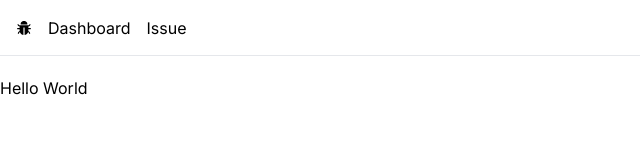
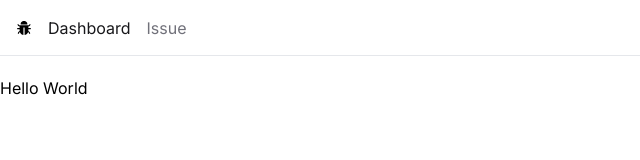
Before and after one commit to cahyoPermono/issue-tracker, a Next.js app: page / in a window 1280 px wide. Shown: the top 160 px of the page, without its empty margins (0-640 px from the left). Built offline with nearby package versions, Linux system fonts and the light colour scheme.

Commit message:
Feature add active links

```diff
--- a/app/NavBar.tsx
+++ b/app/NavBar.tsx
@@ -1,6 +1,9 @@
+"use client";
 import Link from "next/link";
 import React from "react";
 import { AiFillBug } from "react-icons/ai";
+import classnames from "classnames";
+import { usePathname } from "next/navigation";
 const NavBar = () => {
   const menus = [
     {
@@ -12,17 +15,29 @@ const NavBar = () => {
       href: "/issues",
     },
   ];
+
+  const pathName = usePathname();
+
   return (
     <div className="flex border-b h-14 items-center mb-5 space-x-4 px-4">
       <Link href="/">
         <AiFillBug />
       </Link>
       <ul className="flex space-x-4">
-        {menus.map((e) => (
-          <li key={e.href}>
-            <Link href="/">{e.label}</Link>
-          </li>
-        ))}
+        {menus.map((e) => {
+          const classNames = classnames({
+            "text-zinc-500": true,
+            "hover:text-zinc-600": true,
+            "text-zinc-900": pathName === e.href,
+          });
+          return (
+            <li key={e.href}>
+              <Link className={classNames} href={e.href}>
+                {e.label}
+              </Link>
+            </li>
+          );
+        })}
       </ul>
     </div>
   );
--- a/package.json
+++ b/package.json
@@ -9,6 +9,7 @@
     "lint": "next lint"
   },
   "dependencies": {
+    "classnames": "^2.3.2",
     "next": "13.5.4",
     "react": "^18",
     "react-dom": "^18",
```
Also changed, not shown: 1 other file (tests, documents, lock files or other folders).
